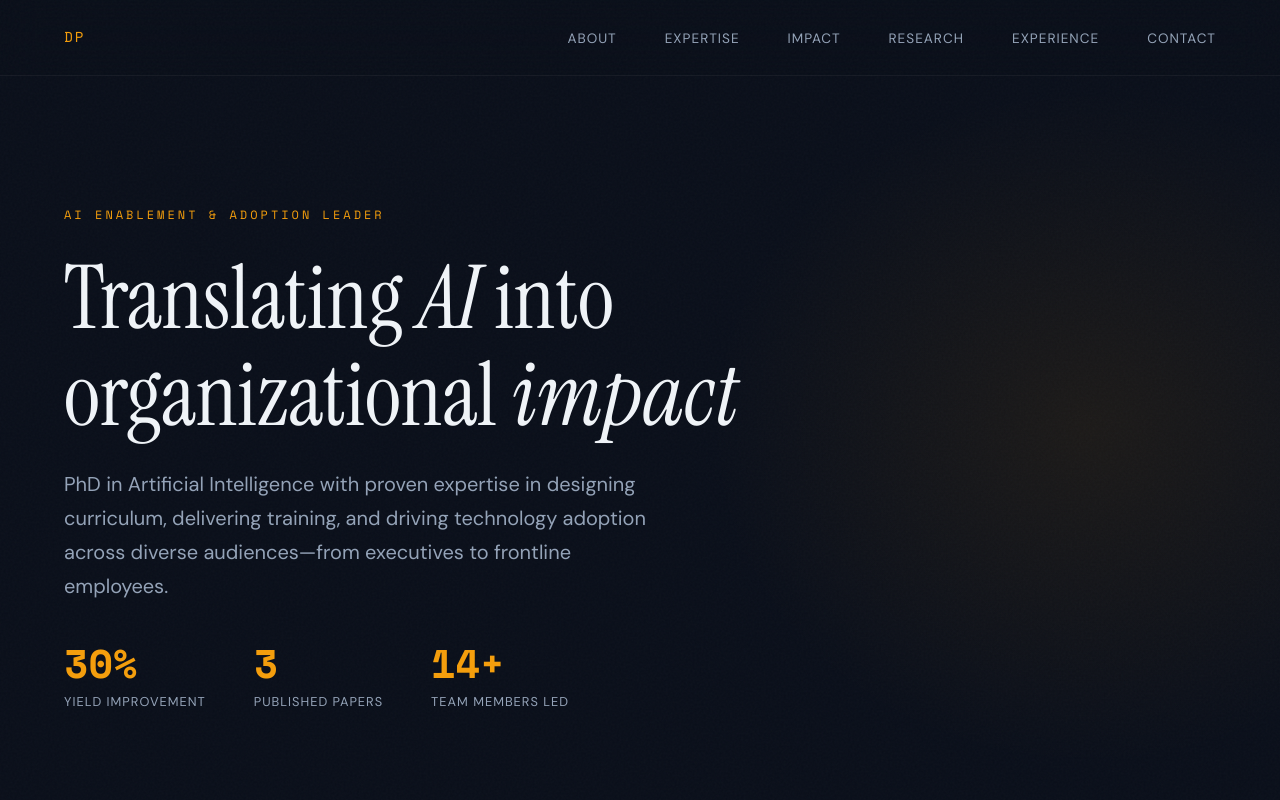
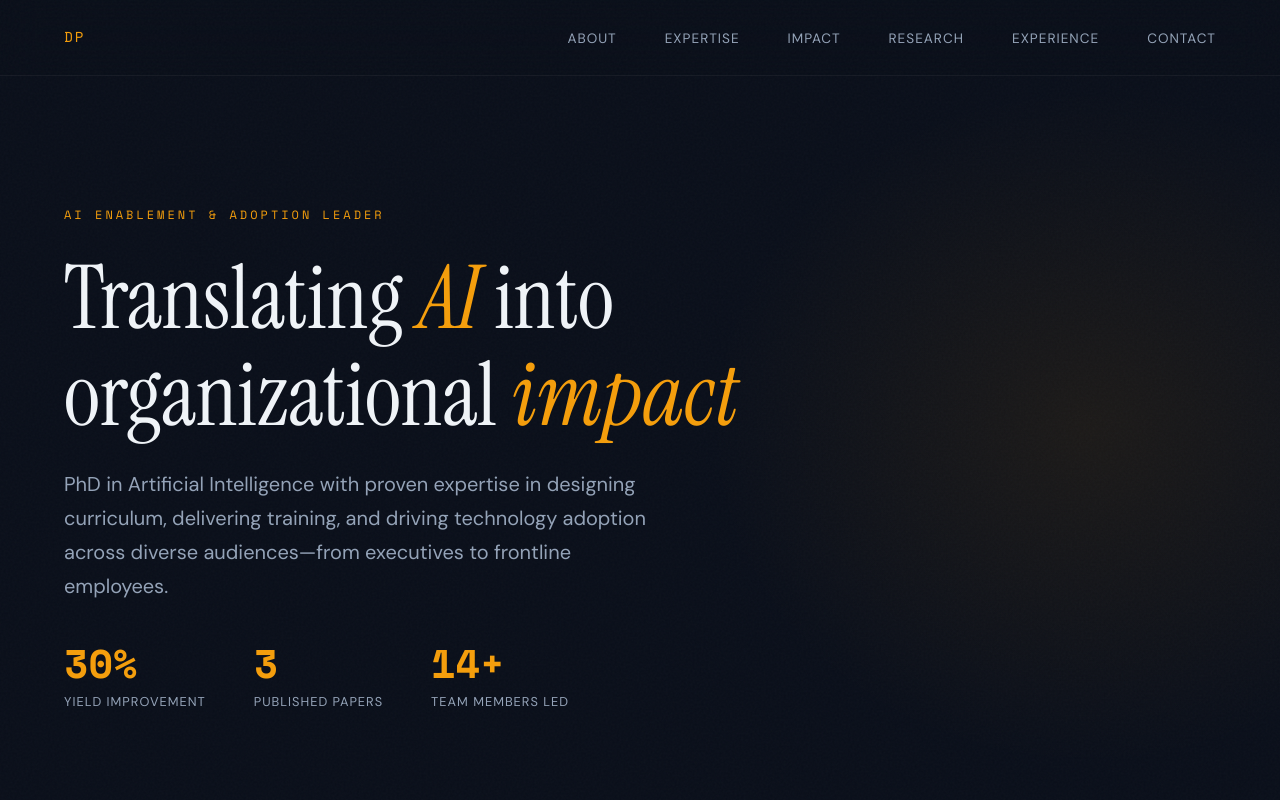
Before and after one commit to dillon-plummer/website, a plain HTML site: page index.html in a window 1280 px wide. Shown: the top 800 px of the page. Drawn offline with nearby package versions, Linux system fonts and the light colour scheme.

Commit message:
Add italic style and gold color to hero title

```diff
--- a/index.html
+++ b/index.html
@@ -142,6 +142,11 @@
             margin-bottom: 1.5rem;
             opacity: 0;
             animation: fadeInUp 0.8s ease 0.1s forwards;
+        }
+
+        .hero-title em {
+            font-style: italic;
+            color: var(--accent-gold);
         }
 
         .hero-subtitle {
```
